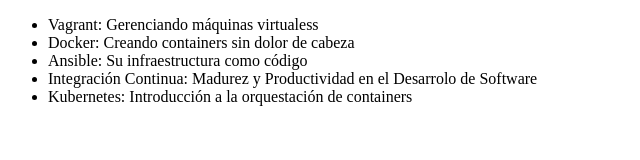
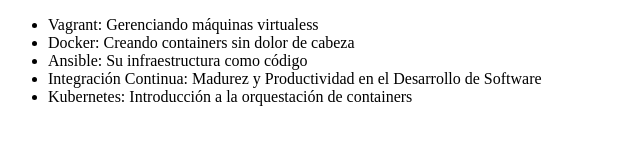
Before and after one commit to Jeison-Dls/alura-git, a plain HTML site: page index.html in a window 1280 px wide. Shown: the full height of the page, 0-640 px from the left. Drawn offline with Linux system fonts and the light colour scheme.

```diff
--- a/index.html
+++ b/index.html
@@ -9,7 +9,7 @@
             <li>Vagrant: Gerenciando máquinas virtualess</li>
             <li>Docker: Creando containers sin dolor de cabeza</li>
             <li>Ansible: Su infraestructura como código</li>
-            <li>Integración Continua: Madurez y Productividad en el Desarrolo de Software</li>
+            <li>Integración Continua: Madurez y Productividad en el Desarrollo de Software</li>
             <li>Kubernetes: Introducción a la orquestación de containers</li>
         </ul>
     </body>
```
